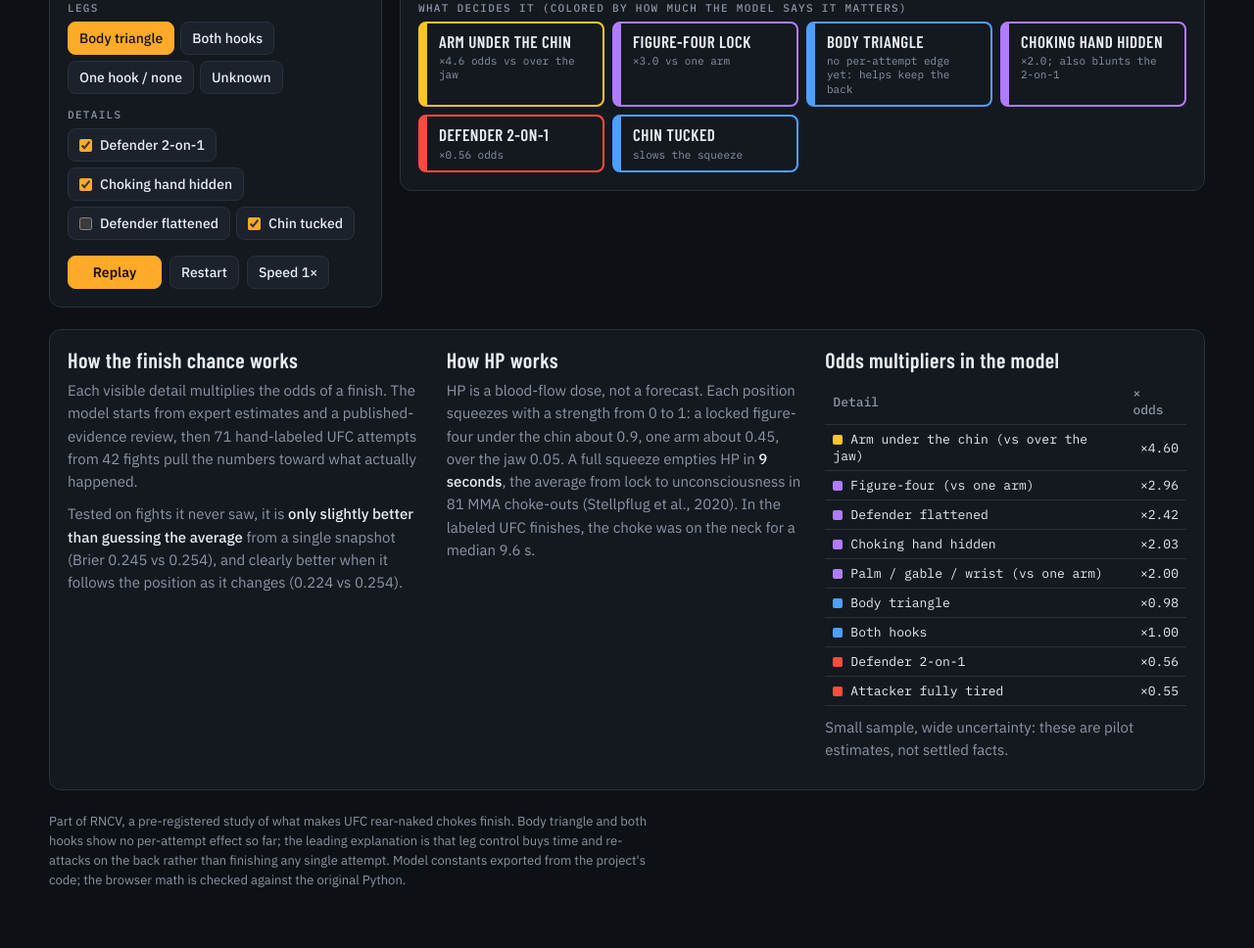
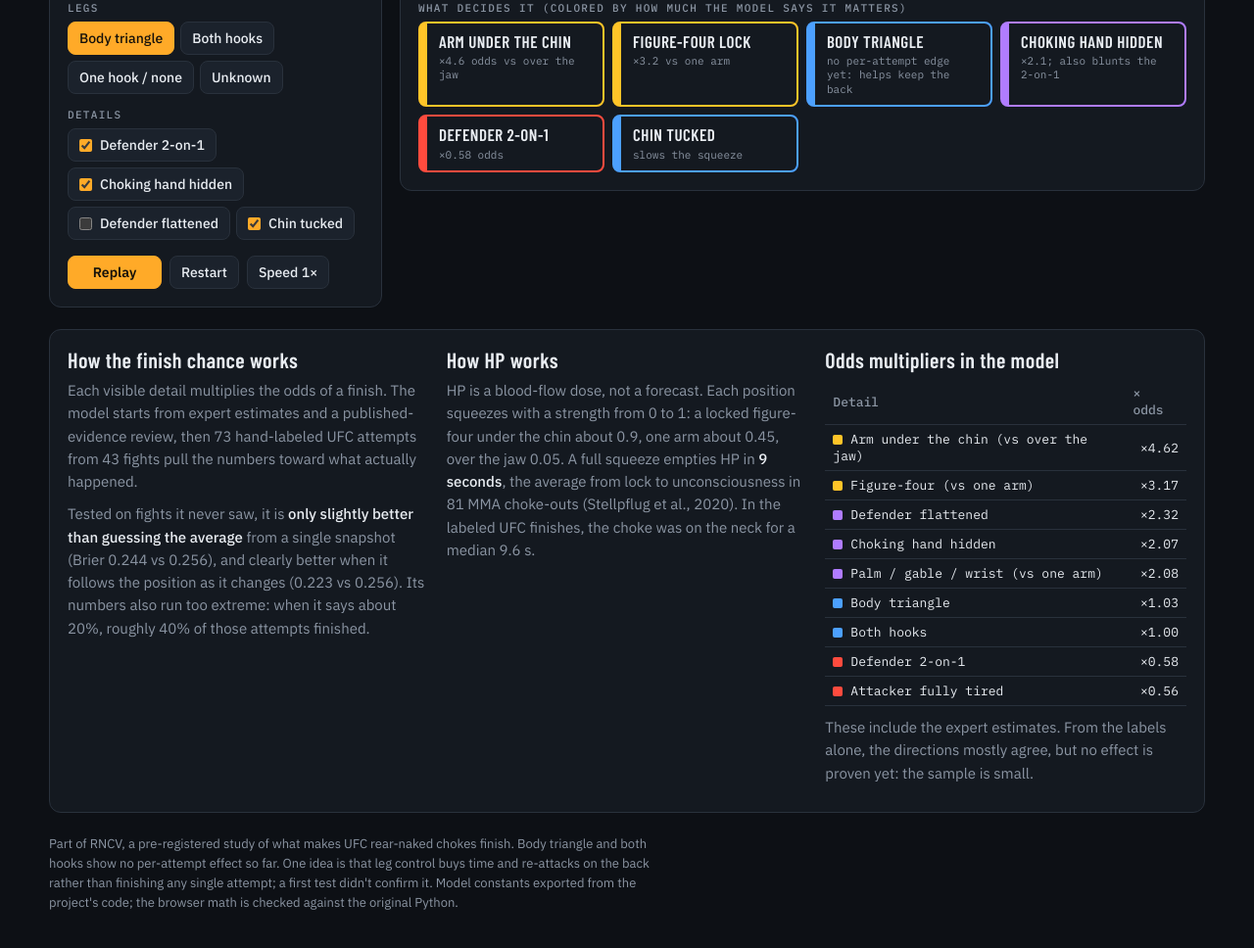
Before and after one commit to NathanielBierig/RNCV, a plain HTML site: page docs/explorer/index.html in a window 1280 px wide. Shown: the part 738-1706 px from the top of the page at 98% size. Drawn offline with nearby package versions, Linux system fonts and the light colour scheme.

Commit message:
Docs: explorer refreshed (73 attempts, priors and over-extreme note), report/README Brier numbers current, calibration disclosed
Co-Authored-By: Claude Opus 5.5 <noreply@anthropic.com>

```diff
--- a/docs/explorer/index.html
+++ b/docs/explorer/index.html
@@ -92,7 +92,7 @@
   <header>
     <div class="eyebrow">RNCV · UFC rear-naked chokes · model v0.8</div>
     <h1>RNC Finish Explorer</h1>
-    <p class="lede">Set the position of a rear-naked choke and press play. Two numbers react: the attacker's <b>finish chance</b>, learned from 71 hand-labeled UFC attempts, and the defender's <b>HP</b>, a blood-flow model that empties after about 9 seconds of a full squeeze. No fight footage here: you are the eyes.</p>
+    <p class="lede">Set the position of a rear-naked choke and press play. Two numbers react: the attacker's <b>finish chance</b>, from a model that mixes expert estimates with 73 hand-labeled UFC attempts, and the defender's <b>HP</b>, a blood-flow model that empties after about 9 seconds of a full squeeze. No fight footage here: you are the eyes.</p>
   </header>
 
   <div class="stage">
@@ -146,8 +146,8 @@
   <section class="card notes">
     <div>
       <h2>How the finish chance works</h2>
-      <p>Each visible detail multiplies the odds of a finish. The model starts from expert estimates and a published-evidence review, then 71 hand-labeled UFC attempts from 42 fights pull the numbers toward what actually happened.</p>
-      <p>Tested on fights it never saw, it is <b>only slightly better than guessing the average</b> from a single snapshot (Brier 0.245 vs 0.254), and clearly better when it follows the position as it changes (0.224 vs 0.254).</p>
+      <p>Each visible detail multiplies the odds of a finish. The model starts from expert estimates and a published-evidence review, then 73 hand-labeled UFC attempts from 43 fights pull the numbers toward what actually happened.</p>
+      <p>Tested on fights it never saw, it is <b>only slightly better than guessing the average</b> from a single snapshot (Brier 0.244 vs 0.256), and clearly better when it follows the position as it changes (0.223 vs 0.256). Its numbers also run too extreme: when it says about 20%, roughly 40% of those attempts finished.</p>
     </div>
     <div>
       <h2>How HP works</h2>
@@ -156,15 +156,15 @@
     <div>
       <h2>Odds multipliers in the model</h2>
       <div class="tablewrap"><table id="mults"><thead><tr><th>Detail</th><th class="x">× odds</th></tr></thead><tbody></tbody></table></div>
-      <p style="margin-top:10px">Small sample, wide uncertainty: these are pilot estimates, not settled facts.</p>
+      <p style="margin-top:10px">These include the expert estimates. From the labels alone, the directions mostly agree, but no effect is proven yet: the sample is small.</p>
     </div>
   </section>
 
-  <footer>Part of RNCV, a pre-registered study of what makes UFC rear-naked chokes finish. Body triangle and both hooks show no per-attempt effect so far; the leading explanation is that leg control buys time and re-attacks on the back rather than finishing any single attempt. Model constants exported from the project's code; the browser math is checked against the original Python.</footer>
+  <footer>Part of RNCV, a pre-registered study of what makes UFC rear-naked chokes finish. Body triangle and both hooks show no per-attempt effect so far. One idea is that leg control buys time and re-attacks on the back rather than finishing any single attempt; a first test didn't confirm it. Model constants exported from the project's code; the browser math is checked against the original Python.</footer>
 </div>
 
 <script>
-const M = {"model":"v0.8","n_attempts":71,"n_fights":42,"feats":["arm_under","grip_f4","grip_other","legs_bt","legs_hooks","two_on_one","chin_tucked","flattened","def_fatigue","hand_tucked","fatigue"],"beta":[-1.89264,-0.16661,1.52519,1.0857,0.69246,-0.01514,-0.00332,-0.57943,0.00228,0.88163,0.0,0.70588,-0.5903],"mult":{"arm_under":4.596,"grip_f4":2.962,"grip_other":1.999,"legs_bt":0.985,"legs_hooks":0.997,"two_on_one":0.56,"chin_tucked":1.002,"flattened":2.415,"def_fatigue":1.0,"hand_tucked":2.026,"fatigue":0.554},"unknown_grip":[0.5,0.2],"unknown_legs":[0.25,0.25],"other_locks":["gable","palm_to_palm","wrist_pull"],"open_grips":["one_arm","short_choke"],"deep_keep":0.25,"fatigue_scale":12.0,"squeeze":{"version":"v0.6","w_jaw":0.05,"w_one_arm":0.45,"chin_relief":0.3,"two_relief_open":0.35,"two_relief_locked":0.1,"hand_bonus":0.15},"hp":{"secs_to_out":9.0,"lingering_share":0.2,"blood_recovery_secs":3.0,"fatigue_recovery_secs":60.0,"light_below":0.3},"landmark":2.0};
+const M = {"model":"v0.8","n_attempts":73,"n_fights":43,"feats":["arm_under","grip_f4","grip_other","legs_bt","legs_hooks","two_on_one","chin_tucked","flattened","def_fatigue","hand_tucked","fatigue"],"beta":[-1.9858,-0.19604,1.53024,1.15527,0.73048,0.03092,-0.00291,-0.54918,0.00174,0.84009,0.0,0.72842,-0.57087],"mult":{"arm_under":4.619,"grip_f4":3.175,"grip_other":2.076,"legs_bt":1.031,"legs_hooks":0.997,"two_on_one":0.577,"chin_tucked":1.002,"flattened":2.317,"def_fatigue":1.0,"hand_tucked":2.072,"fatigue":0.565},"unknown_grip":[0.5,0.2],"unknown_legs":[0.25,0.25],"other_locks":["gable","palm_to_palm","wrist_pull"],"open_grips":["one_arm","short_choke"],"deep_keep":0.25,"fatigue_scale":12.0,"squeeze":{"version":"v0.6","w_jaw":0.05,"w_one_arm":0.45,"chin_relief":0.3,"two_relief_open":0.35,"two_relief_locked":0.1,"hand_bonus":0.15},"hp":{"secs_to_out":9.0,"lingering_share":0.2,"blood_recovery_secs":3.0,"fatigue_recovery_secs":60.0,"light_below":0.3},"landmark":2.0};
 
 // ---- model (ported from research/model: model_v07.encode, state_model.squeeze / consciousness_trace) ----
 const b3 = v => (v === "True" ? 1 : v === "False" ? 0 : 0.5);
```
Also changed, not shown: 2 other files.
